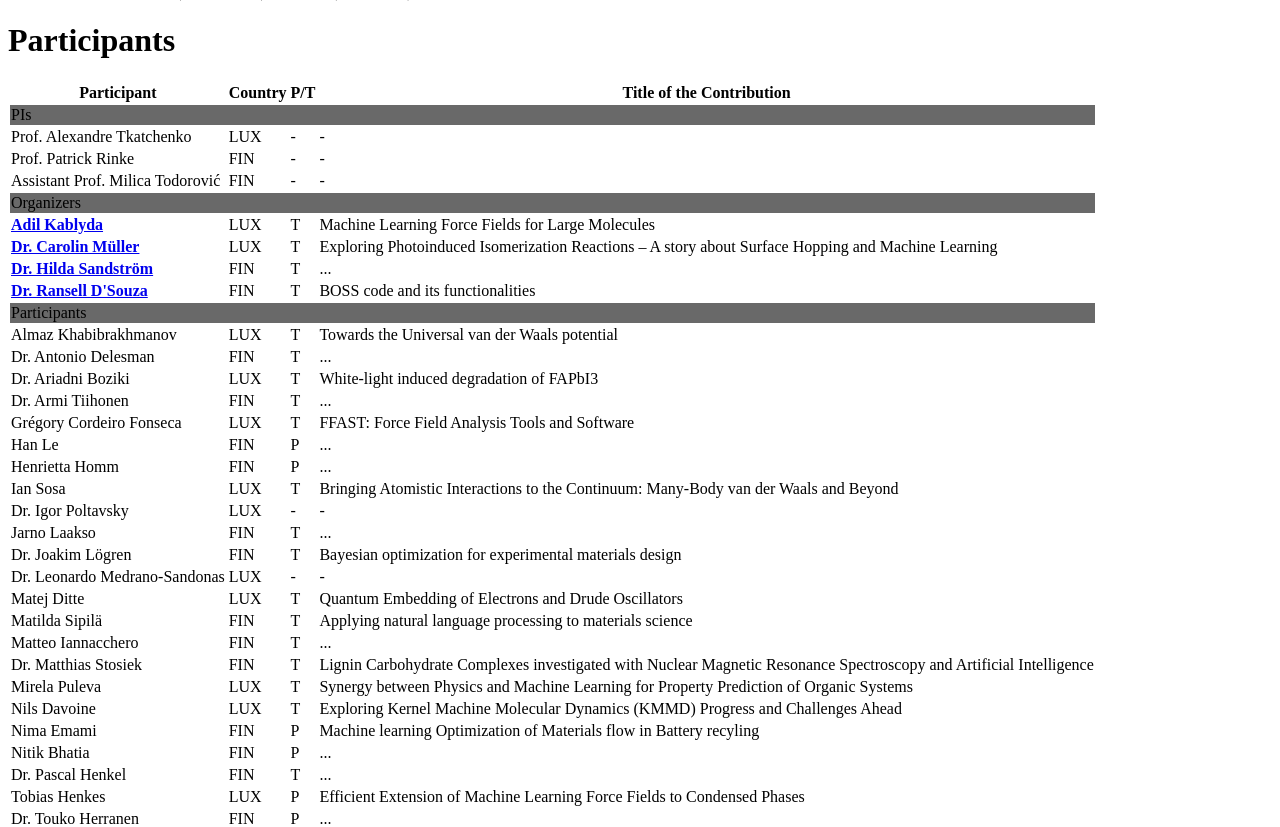
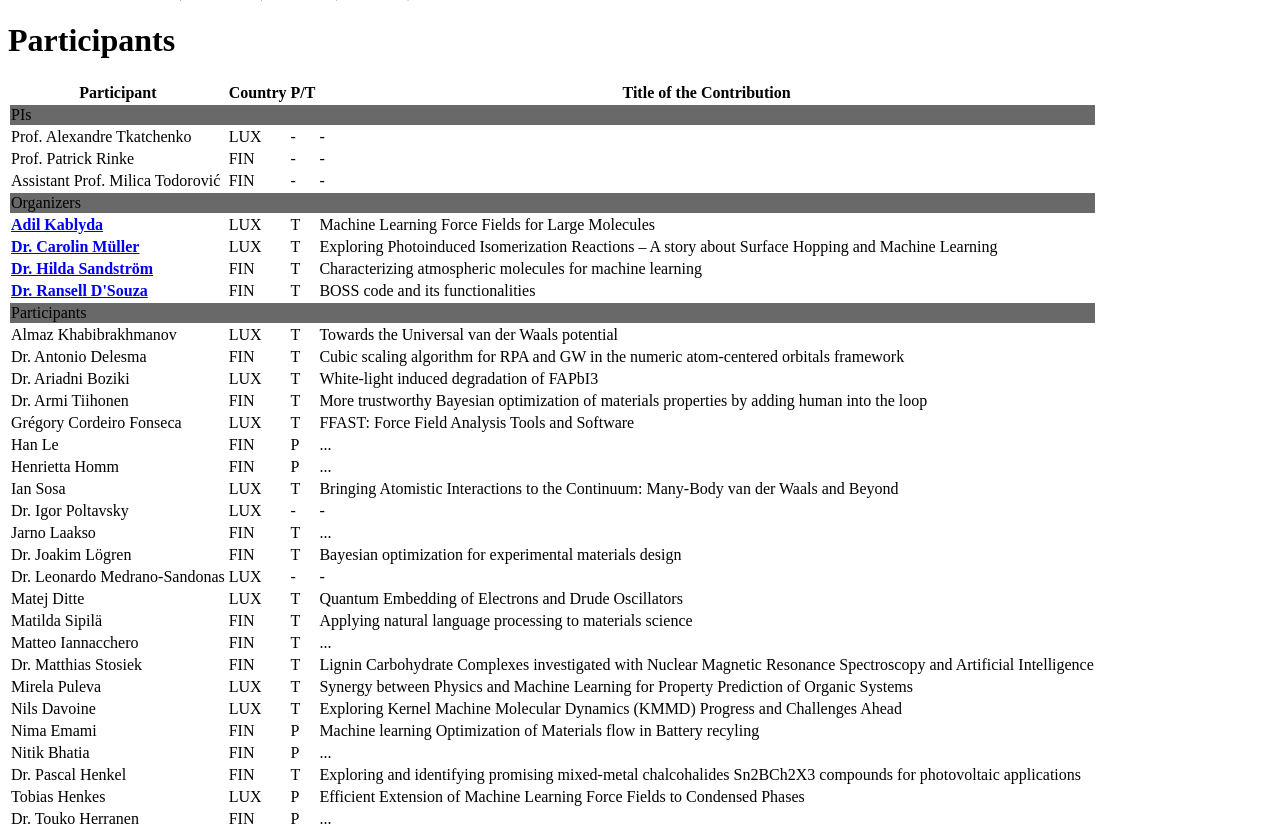
Before and after one commit to ESTML/ESTML.github.io, a Jekyll site: the page built from schedule.html, in a window 1280 px wide and 900 px high, scrolled down 969 px, cut to the strip 0-827 px from the top of the window. Built offline with Jekyll 4.4.1, drawn with Linux system fonts in a browser that asks for light colours; nearby versions of some CDN libraries.

Commit message:
Update schedule.html

```diff
--- a/schedule.html
+++ b/schedule.html
@@ -189,7 +189,7 @@
   <td> <b><a href='https://estml.github.io/contact/'>Dr. Hilda Sandström</a></b> </td>
   <td> FIN </td>
   <td> T </td>
-  <td> ... </td>
+  <td> Characterizing atmospheric molecules for machine learning </td>
 </tr>
 <tr>
   <td> <b><a href='https://estml.github.io/contact/'>Dr. Ransell D'Souza</a></b> </td>
@@ -207,10 +207,10 @@
   <td> Towards the Universal van der Waals potential </td>
 </tr>
 <tr>
-  <td> Dr. Antonio Delesman </td>
+  <td> Dr. Antonio Delesma </td>
   <td> FIN </td>
   <td> T </td>
-  <td> ... </td>
+  <td> Cubic scaling algorithm for RPA and GW in the numeric atom-centered orbitals framework </td>
 </tr>
 <tr>
   <td> Dr. Ariadni Boziki </td>
@@ -222,7 +222,7 @@
   <td> Dr. Armi Tiihonen </td>
   <td> FIN </td>
   <td> T </td>
-  <td> ... </td>
+  <td> More trustworthy Bayesian optimization of materials properties by adding human into the loop </td>
 </tr>
 <tr>
   <td> Grégory Cordeiro Fonseca </td>
@@ -324,7 +324,7 @@
   <td> Dr. Pascal Henkel </td>
   <td> FIN </td>
   <td> T </td>
-  <td> ... </td>
+  <td> Exploring and identifying promising mixed-metal chalcohalides Sn2BCh2X3 compounds for photovoltaic applications </td>
 </tr>
 <tr>
   <td> Tobias Henkes </td>
```
